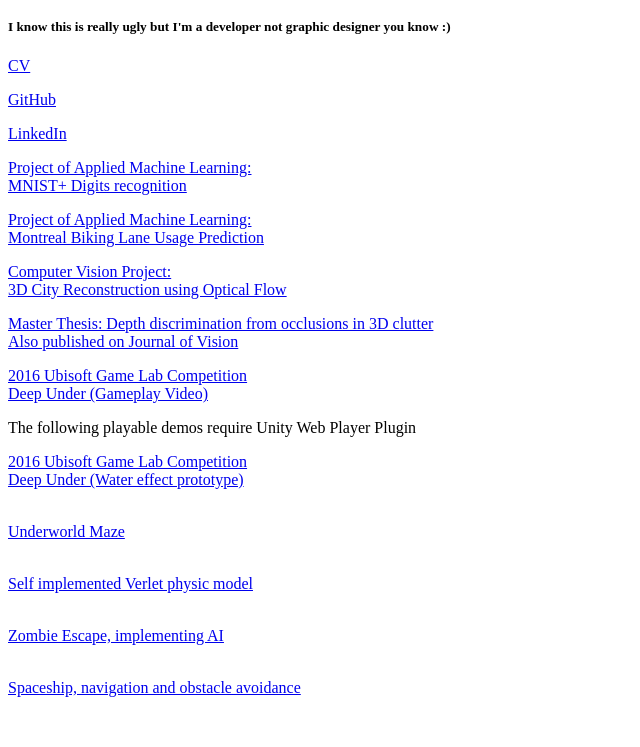
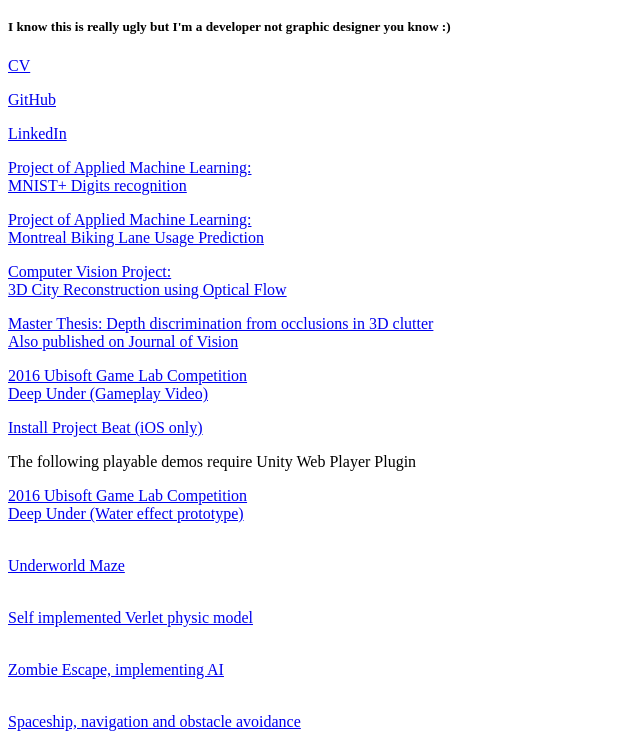
Before and after one commit to CalvinZheng/CalvinZheng.github.io, a plain HTML site: page index.html in a window 1280 px wide. Shown: the part 105-852 px from the top of the page, without its empty margins (0-640 px from the left). Before the commit the page ends 818 px from the top, so only its background shows below. Drawn offline with Linux system fonts and the light colour scheme.

Commit message:
add beat test ipa

```diff
--- a/index.html
+++ b/index.html
@@ -14,6 +14,7 @@
 <p><a href=pdf/comp-558-project.pdf>Computer Vision Project:<br/>3D City Reconstruction using Optical Flow</a></p>
 <p><a href=http://digitool.Library.McGill.CA:80/R/-?func=dbin-jump-full&object_id=144007&silo_library=GEN01>Master Thesis: Depth discrimination from occlusions in 3D clutter</a><br/><a href=https://jov.arvojournals.org/article.aspx?articleid=2552983> Also published on Journal of Vision</a></p>
 <p><a href=Unity/Deep_Under_Gameplay.mp4>2016 Ubisoft Game Lab Competition<br/>Deep Under (Gameplay Video)</a></p>
+<p><a href="itms-services://?action=download-manifest&amp;url=beat/manifest.plist">Install Project Beat (iOS only)</a></p>
 <p>The following playable demos require Unity Web Player Plugin</p>
 <p><a href=Unity/water_test.html>2016 Ubisoft Game Lab Competition<br/>Deep Under (Water effect prototype)</a></p>
 <p><a href=Unity/index.html><br/>Underworld Maze</a></p>
```
Also changed, not shown: beat/icon_L.png (added), beat/icon_S.png (added), 2 other files.
